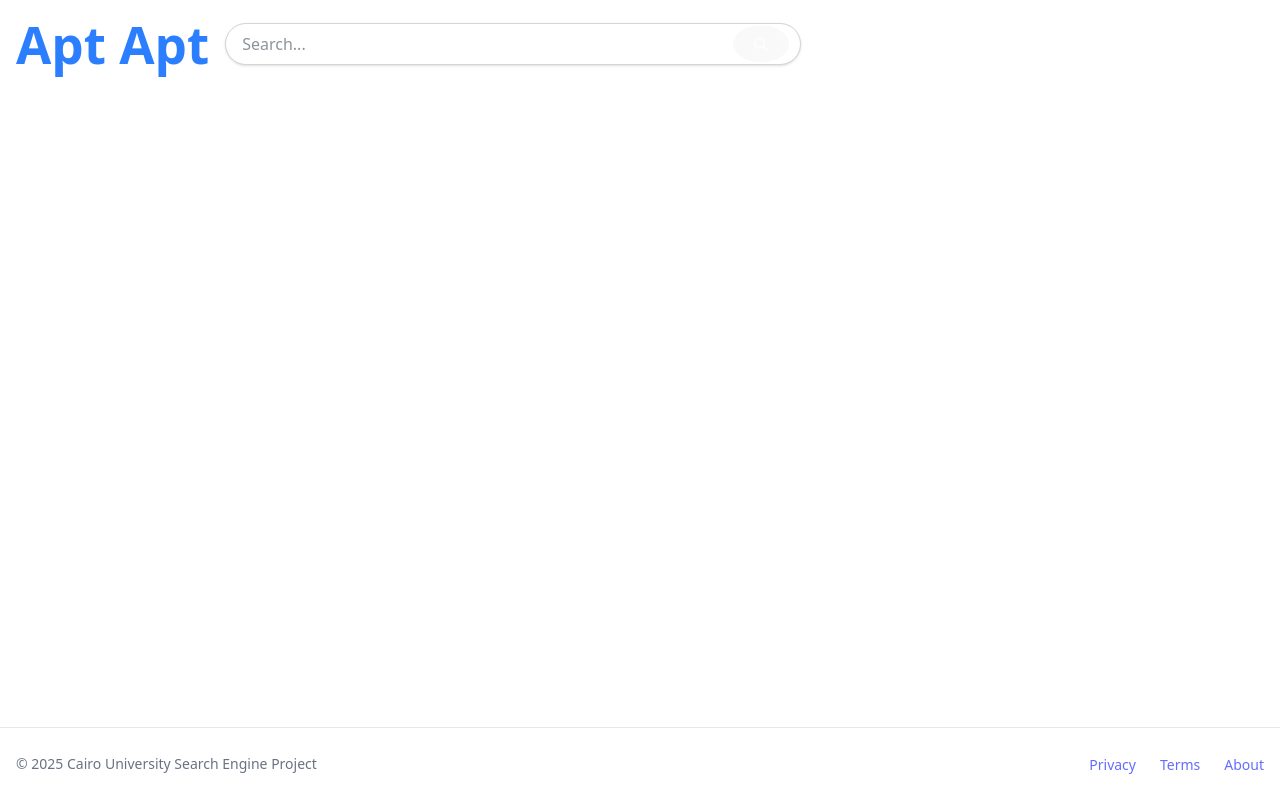
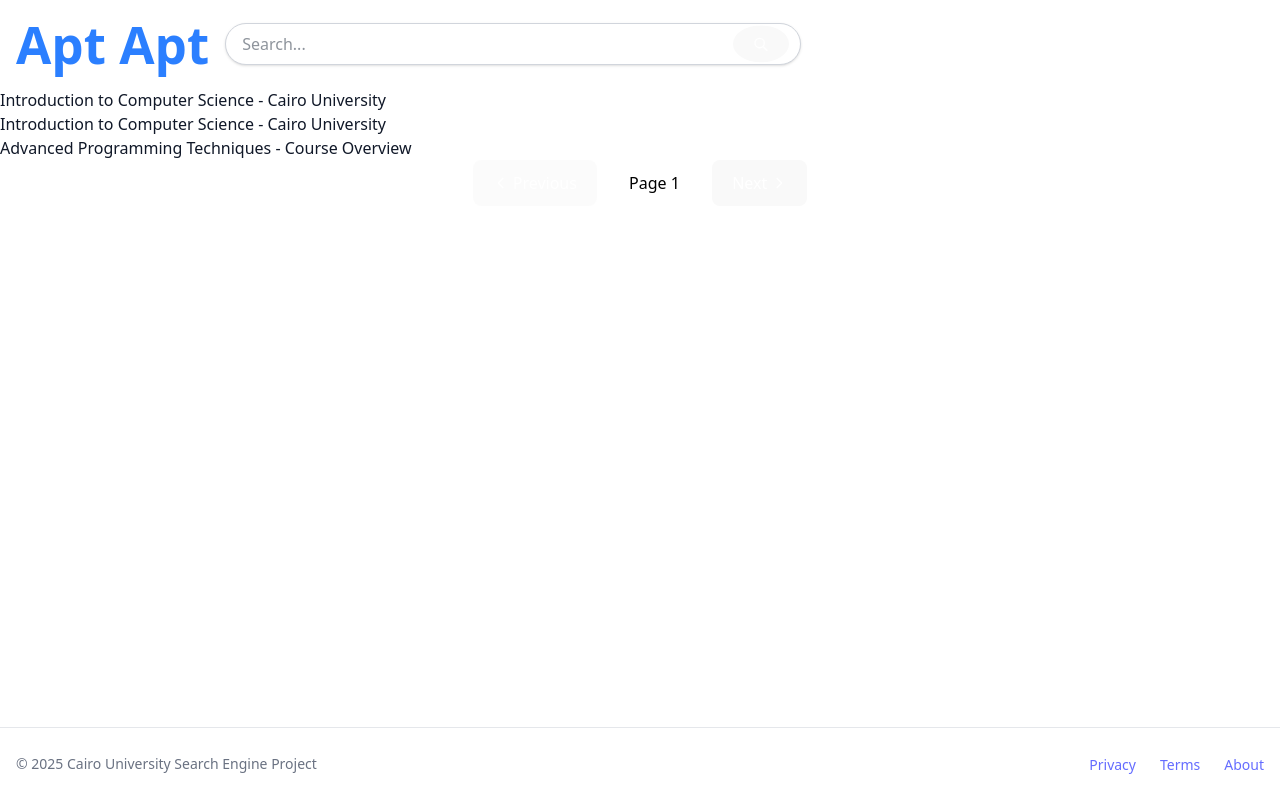
Before and after one commit to OmarHassan2003/APT-Search-Engine, a React (Vite) app in the folder client/: page /search in a window 1280 px wide. Built offline with nearby package versions, Linux system fonts and the light colour scheme.

Commit message:
feat: adding UI pages, not complete

```diff
--- a/client/src/components/Pagination.jsx
+++ b/client/src/components/Pagination.jsx
@@ -0,0 +1,66 @@
+import { useState } from "react";
+
+function Pagination({ totalPages = 10, initialPage = 1, onPageChange }) {
+  const [page, setPage] = useState(initialPage);
+
+  const handlePageChange = (newPage) => {
+    if (newPage >= 1 && newPage <= totalPages) {
+      setPage(newPage);
+      if (onPageChange) {
+        onPageChange(newPage);
+      }
+    }
+  };
+
+  return (
+    <div className="flex items-center justify-center space-x-4 text-white">
+      <button
+        onClick={() => handlePageChange(page - 1)}
+        disabled={page === 1}
+        className="flex items-center justify-center px-4 py-2 rounded-md bg-gray-800 border border-gray-700 disabled:opacity-50 disabled:cursor-not-allowed hover:bg-gray-700 transition-colors"
+      >
+        <svg
+          xmlns="http://www.w3.org/2000/svg"
+          className="h-4 w-4 mr-1"
+          fill="none"
+          viewBox="0 0 24 24"
+          stroke="currentColor"
+        >
+          <path
+            strokeLinecap="round"
+            strokeLinejoin="round"
+            strokeWidth={2}
+            d="M15 19l-7-7 7-7"
+          />
+        </svg>
+        Previous
+      </button>
+
+      <div className="px-4 py-2 text-black">Page {page}</div>
+
+      <button
+        onClick={() => handlePageChange(page + 1)}
+        disabled={page === totalPages}
+        className="flex items-center justify-center px-4 py-2 rounded-md bg-gray-800 border border-gray-700 disabled:opacity-50 disabled:cursor-not-allowed hover:bg-gray-700 transition-colors"
+      >
+        Next
+        <svg
+          xmlns="http://www.w3.org/2000/svg"
+          className="h-4 w-4 ml-1"
+          fill="none"
+          viewBox="0 0 24 24"
+          stroke="currentColor"
+        >
+          <path
+            strokeLinecap="round"
+            strokeLinejoin="round"
+            strokeWidth={2}
+            d="M9 5l7 7-7 7"
+          />
+        </svg>
+      </button>
+    </div>
+  );
+}
+
+export default Pagination;
--- a/client/src/components/ResultItem.jsx
+++ b/client/src/components/ResultItem.jsx
@@ -0,0 +1,10 @@
+function ResultItem({ result, onClick }) {
+  return (
+    <div className="result-item" onClick={() => onClick(result)}>
+      <h3>{result.title}</h3>
+      <p>{result.description}</p>
+    </div>
+  );
+}
+
+export default ResultItem;
--- a/client/src/components/ResultsList.jsx
+++ b/client/src/components/ResultsList.jsx
@@ -0,0 +1,17 @@
+import ResultItem from "./ResultItem";
+
+function ResultsList({ results, onClick }) {
+  return (
+    <div className="results-list">
+      {results.map((result) => (
+        <ResultItem
+          key={result.id}
+          result={result}
+          onClick={() => onClick(result)}
+        />
+      ))}
+    </div>
+  );
+}
+
+export default ResultsList;
--- a/client/src/pages/ResultsPage.jsx
+++ b/client/src/pages/ResultsPage.jsx
@@ -2,20 +2,58 @@ import { useLocation } from "react-router-dom";
 import Header from "../components/Header";
 
 import Footer from "../components/Footer";
+import { searchQuery } from "../services/api";
+import Pagination from "../components/Pagination";
+import ResultsList from "../components/ResultsList";
+import LoadingSpinner from "../components/LoadingSpinner";
+import { useState, useEffect } from "react";
 
 function ResultsPage() {
   const location = useLocation();
   const queryParams = new URLSearchParams(location.search);
   const query = queryParams.get("q") || "";
+  const [results, setResults] = useState([]);
+  const [isLoading, setIsLoading] = useState(true);
+
+  const fetchResults = async (query) => {
+    setIsLoading(true);
+    try {
+      const response = await searchQuery(query);
+      setResults(response.results);
+    } catch (error) {
+      console.error("Error fetching results:", error);
+    } finally {
+      setIsLoading(false);
+    }
+  };
+  useEffect(() => {
+    fetchResults(query);
+  }, [query]);
 
   return (
-    <div className="flex flex-col min-h-screen bg-white text-gray-900">
-      <Header minimal={true} query={query} />
+    (isLoading && <LoadingSpinner />) || (
+      <div className="flex flex-col min-h-screen bg-white text-gray-900">
+        <Header minimal={true} query={query} />
 
-      <div className="mt-auto">
-        <Footer />
+        <ResultsList
+          results={results}
+          onClick={(result) => {
+            console.log("Result clicked:", result);
+            // Handle result click (e.g., navigate to result details)
+          }}
+        />
+
+        <Pagination
+          totalPages={10}
+          currentPage={1}
+          onPageChange={(page) => console.log(`Page changed to: ${page}`)}
+        />
+
+        <div className="mt-auto">
+          <Footer />
+        </div>
       </div>
-    </div>
+    )
   );
 }
 
```
